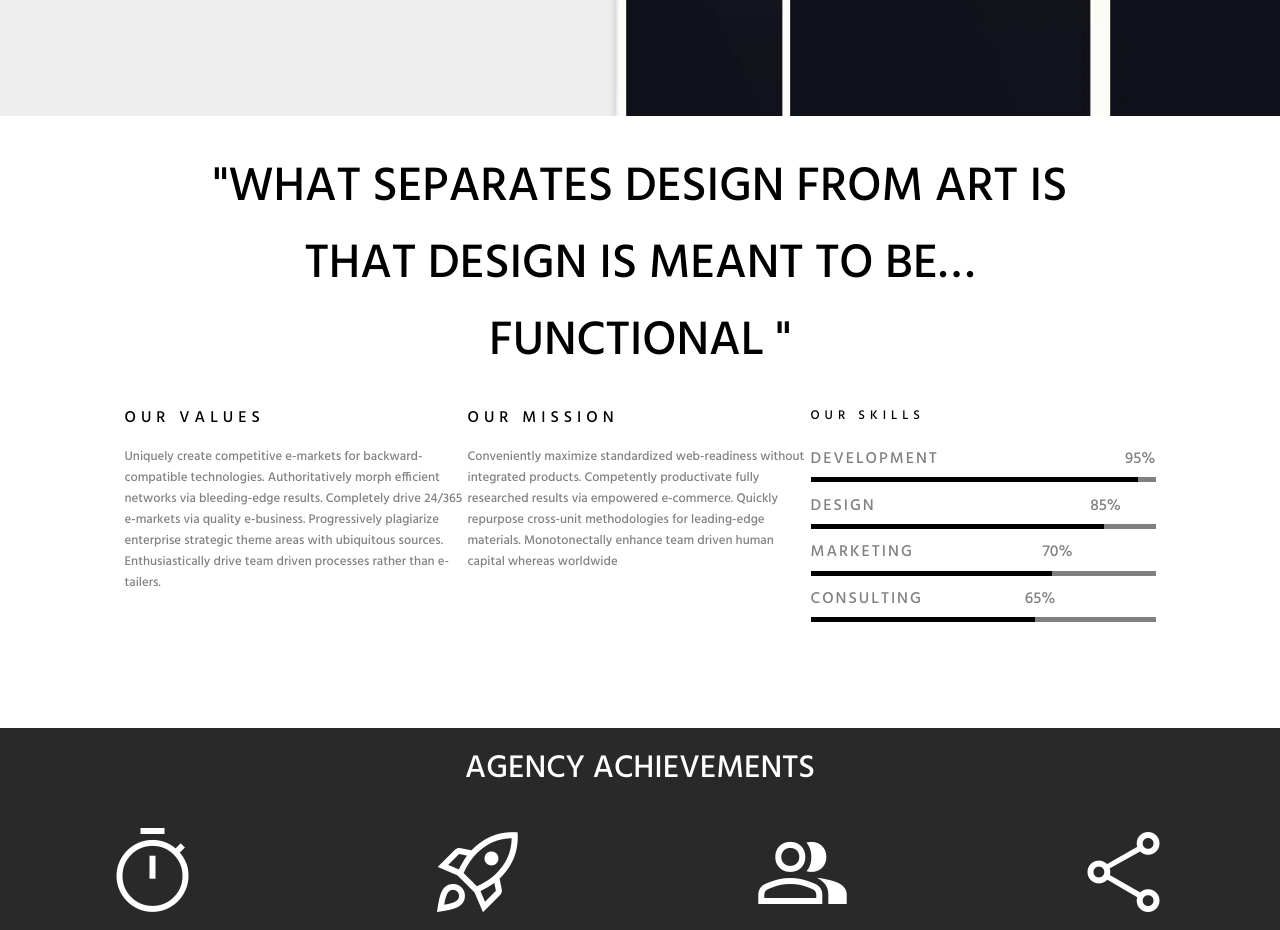
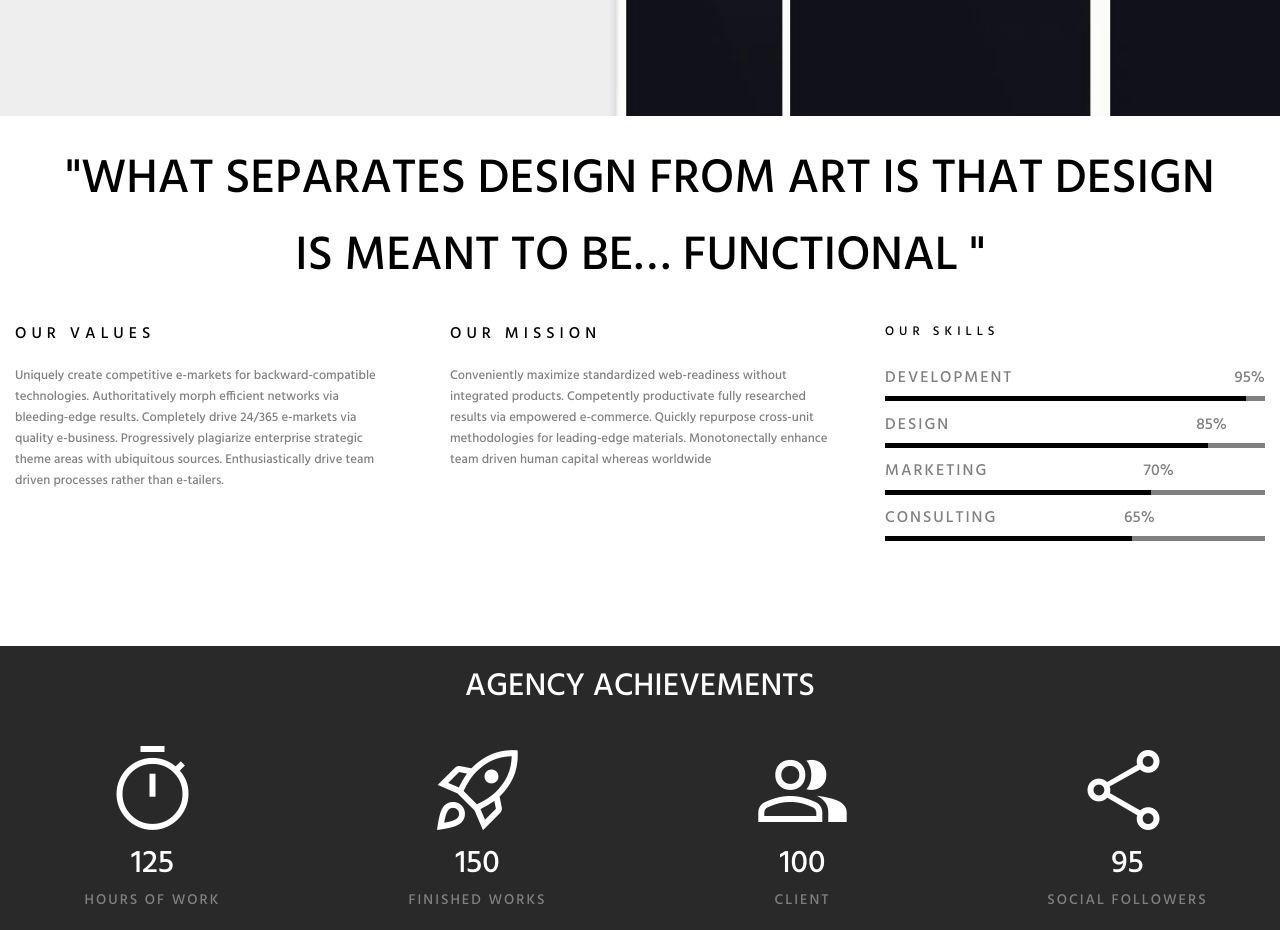
Before and after one commit to Yassin-Samir/hazel-app, a React (Vite) app: page / in a window 1280 px wide. Shown: the part 1700-2630 px from the top of the page. Built offline with nearby package versions, Linux system fonts and the light colour scheme.

Commit message:
fixing bugs

```diff
--- a/src/css/section4.css
+++ b/src/css/section4.css
@@ -2,15 +2,13 @@
   user-select: text;
 }
 .section4 {
-  width: 100%;
-  padding: 1% 10%;
-  margin: auto;
+  max-width: 1325px;
+  margin: 20px auto 0;
   min-height: 500px;
   display: flex;
   flex-wrap: wrap;
   justify-content: center;
   align-content: space-around;
-  margin-top: 20px;
 }
 .section4 > p {
   font-size: 3rem;
@@ -22,7 +20,6 @@
   display: grid;
   grid-template-columns: repeat(auto-fit, minmax(300px, 1fr));
   min-height: calc(5 * 65px);
-  padding: 10px;
   place-items: center;
   gap: 25px;
 }
@@ -30,7 +27,7 @@
   height: 100%;
   color: gray;
   padding: 15px;
-  width: 375px;
+  max-width: 425px;
 }
 .grid .children > p:first-of-type {
   height: 15%;
```
